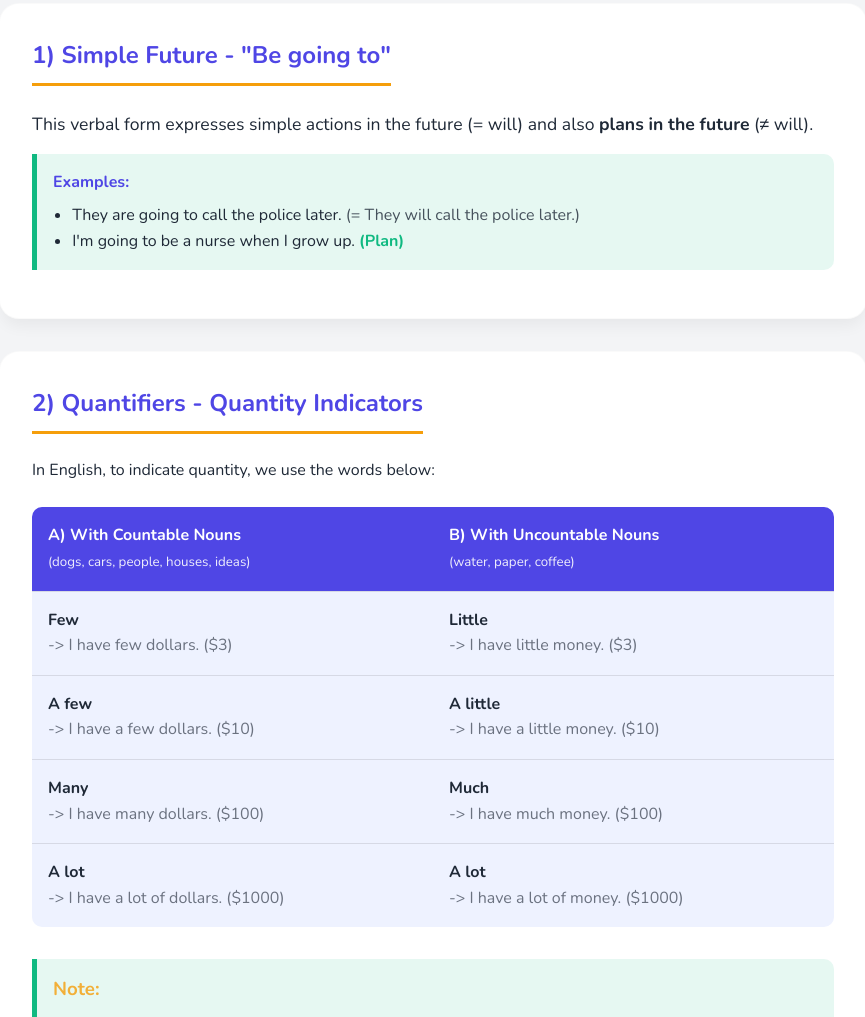
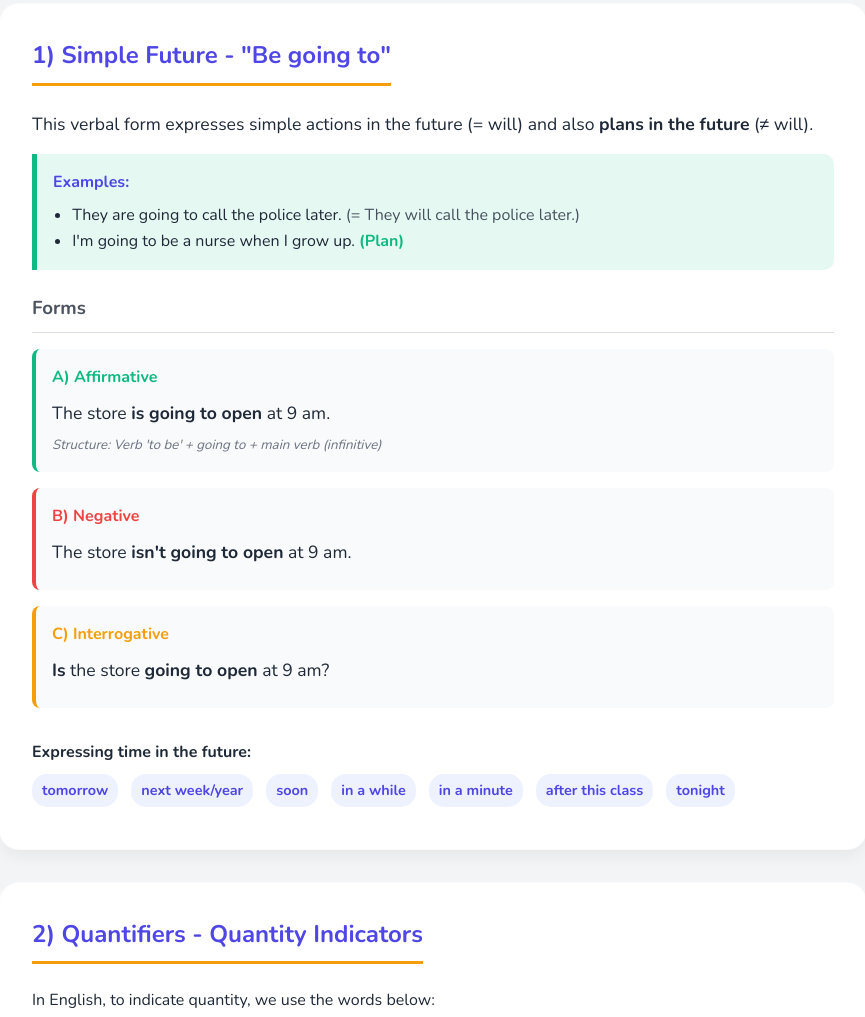
Before and after one commit to AverageJoao/Ingles-em-12-Dias, a plain HTML site: page Aulas/aula 8.html in a window 1280 px wide. Shown: the part 225-1242 px from the top of the page, without its empty margins (207-1072 px from the left). Drawn offline with nearby package versions, Linux system fonts and the light colour scheme.

Commit message:
Add files via upload

```diff
--- a/Aulas/aula 8.html
+++ b/Aulas/aula 8.html
@@ -313,11 +313,6 @@
             box-shadow: 0 2px 4px rgba(79, 70, 229, 0.2);
         }
 
-        /* Fallback for browsers without :has support (using adjacent sibling if structure allowed,
-           but since input is inside label, we rely on :has or JS class toggle.
-           Most modern browsers support :has. If strict legacy support is needed, JS toggles are safer)
-        */
-
         /* Feedback Classes */
         .correct-answer {
             border-color: var(--accent) !important;
@@ -395,10 +390,45 @@
 
         <div class="grammar-box">
             <strong style="display:block; margin-bottom:0.5rem; color:var(--primary);">Examples:</strong>
-            <ul style="padding-left: 1.2rem; list-style-type: disc;">
+            <ul style="padding-left: 1.2rem; list-style-type: disc; margin-bottom: 0;">
                 <li>They are going to call the police later. <span style="opacity:0.8;">(= They will call the police later.)</span></li>
                 <li>I'm going to be a nurse when I grow up. <span style="font-weight:bold; color:var(--accent);">(Plan)</span></li>
             </ul>
+        </div>
+
+        <h3 style="border-bottom: 1px solid var(--input-border); padding-bottom: 0.5rem; margin-top: 1.5rem;">Forms</h3>
+
+        <div style="display: flex; flex-direction: column; gap: 1rem; margin-top: 1rem;">
+            <div style="background: var(--input-bg); padding: 1rem; border-radius: 8px; border-left: 4px solid var(--accent);">
+                <strong style="color: var(--accent);">A) Affirmative</strong>
+                <p style="margin: 0.5rem 0; font-size: 1.1rem;">The store <strong>is going to open</strong> at 9 am.</p>
+                <small style="display: block; color: var(--text-muted); font-style: italic;">
+                    Structure: Verb 'to be' + going to + main verb (infinitive)
+                </small>
+            </div>
+
+            <div style="background: var(--input-bg); padding: 1rem; border-radius: 8px; border-left: 4px solid var(--danger);">
+                <strong style="color: var(--danger);">B) Negative</strong>
+                <p style="margin: 0.5rem 0; font-size: 1.1rem;">The store <strong>isn't going to open</strong> at 9 am.</p>
+            </div>
+
+            <div style="background: var(--input-bg); padding: 1rem; border-radius: 8px; border-left: 4px solid var(--secondary);">
+                <strong style="color: var(--secondary);">C) Interrogative</strong>
+                <p style="margin: 0.5rem 0; font-size: 1.1rem;"><strong>Is</strong> the store <strong>going to open</strong> at 9 am?</p>
+            </div>
+        </div>
+
+        <div style="margin-top: 2rem;">
+            <p><strong>Expressing time in the future:</strong></p>
+            <div style="margin-top: 0.5rem; display: flex; flex-wrap: wrap; gap: 8px;">
+                <span class="q-badge">tomorrow</span>
+                <span class="q-badge">next week/year</span>
+                <span class="q-badge">soon</span>
+                <span class="q-badge">in a while</span>
+                <span class="q-badge">in a minute</span>
+                <span class="q-badge">after this class</span>
+                <span class="q-badge">tonight</span>
+            </div>
         </div>
     </div>
 
@@ -762,8 +792,7 @@
                     parentLabel.classList.add('wrong-answer');
                 }
             } else {
-                // If nothing selected, you could mark all as wrong or just do nothing (counting as incorrect)
-                // score is not incremented
+                // If nothing selected, score is not incremented
             }
         });
 
```
